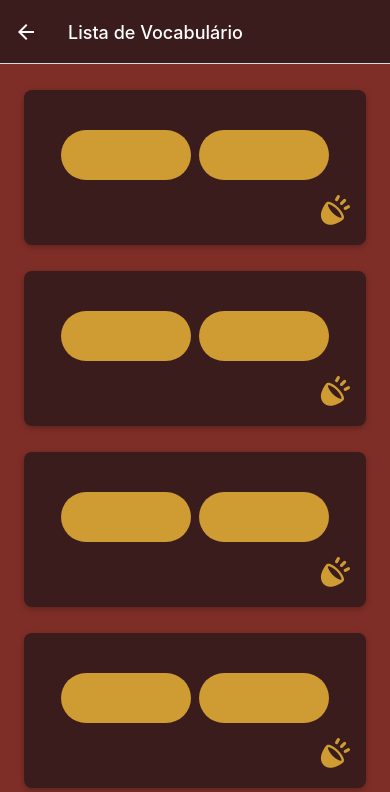
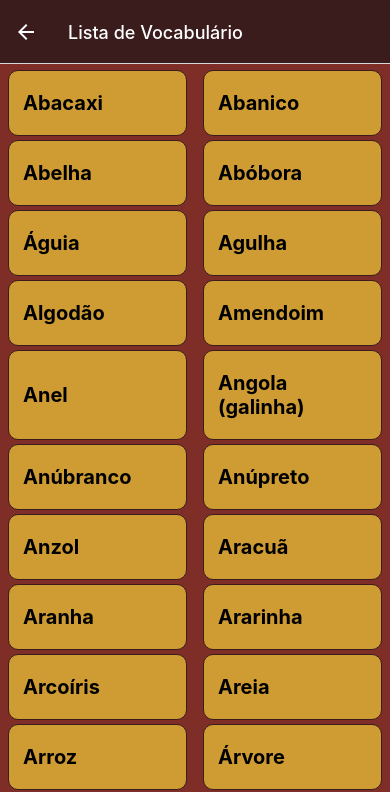
Before and after one commit to guikominami/Unati2022, a React Native app: screen /VocabularyListScreen in a window 390 px wide. Shown: the top 792 px of the page. Built offline with nearby package versions, Linux system fonts and the light colour scheme.

Commit message:
Lista de vocabulário pronta

```diff
--- a/App.js
+++ b/App.js
@@ -1,36 +1,30 @@
 import { StatusBar } from "expo-status-bar";
-import { StyleSheet, View, ImageBackground } from "react-native";
+import { StyleSheet, ImageBackground } from "react-native";
 import { LinearGradient } from "expo-linear-gradient";
 import { useFonts } from "expo-font";
 import { NavigationContainer } from "@react-navigation/native";
 import { createNativeStackNavigator } from "@react-navigation/native-stack";
 
-import AppLoading from "expo-app-loading";
+import { AppLoading } from "expo-app-loading";
 
 import PrimaryScreen from "./screens/PrimaryScreen";
 import VocabularyLearnScreen from "./screens/VocabularyLearnScreen";
 import VocabularyListScreen from "./screens/VocabularyListScreen";
 import PhrasesLearnScreen from "./screens/PhrasesLearnScreen";
 import PhrasesListScreen from "./screens/PhrasesListScreen";
+import Colors from "./constants/colors";
 
-import Colors from "./constants/colors";
+const Stack = createNativeStackNavigator();
 
 export default function App() {
   const [fontsLoaded] = useFonts({
-    "open-sans": require("./assets/fonts/OpenSans-Regular.ttf"),
-    "open-sans-bold": require("./assets/fonts/OpenSans-Bold.ttf"),
+    'open-sans': require('./assets/fonts/OpenSans-Regular.ttf'),
+    'open-sans-bold': require('./assets/fonts/OpenSans-Bold.ttf')
   });
-
-  //carregar a tela principal (splash screen) enquanto carrega as fontes
-  if (!fontsLoaded) {
-    return <AppLoading />;
-  }
-
-  const Stack = createNativeStackNavigator();
 
   return (
     <>
-      <StatusBar style="light" />
+      <StatusBar style="light"/>
       <NavigationContainer style={styles.rootContainer}>
         <Stack.Navigator
           screenOptions={{
@@ -48,6 +42,7 @@ export default function App() {
             name="VocabularyLearnScreen"
             component={VocabularyLearnScreen}
             options={{ title: 'Vocabulário' }}
+            params={{ wordId: 1 }}
           />
           <Stack.Screen
             name="VocabularyListScreen"
--- a/components/CategoryGridTile.js
+++ b/components/CategoryGridTile.js
@@ -33,10 +33,10 @@ const styles = StyleSheet.create({
     elevation: 4,
     overflow: 'hidden',
     borderWidth: 6,
-    borderColor: Colors.primary800
+    borderColor: Colors.primary800,
   },
   button: {
-    flex: 1
+    flex: 1,
   },
   innerContainer: {
     flex: 1,
@@ -47,6 +47,7 @@ const styles = StyleSheet.create({
   },
   title: {
     fontSize: 16,
-    fontFamily: 'open-sans-bold',
+    //fontFamily: 'open-sans-bold',
+    fontWeight: 'bold'
   }
 });
--- a/components/PrimaryButton.js
+++ b/components/PrimaryButton.js
@@ -40,5 +40,6 @@ const styles = StyleSheet.create({
     textAlign: 'center',
     fontSize: 24,
     fontFamily: 'open-sans',
+    elevation: 4
   }
 });
--- /dev/null
+++ b/components/VocabularyListItem.js
@@ -0,0 +1,43 @@
+import { View, Text, StyleSheet, Pressable } from 'react-native';
+
+import Colors from '../constants/colors';
+
+function VocabularyListItem({ word, onPress }){
+  return(
+    <View style={styles.listItem}>
+      <Pressable
+        android_ripple={{color: '#cccccc'}}
+        style={styles.button}
+        onPress={onPress}
+      >
+        <Text style={styles.itemText} adjustsFontSizeToFit>
+          {word}
+        </Text>
+      </Pressable>
+    </View>
+  )
+}
+
+export default VocabularyListItem;
+
+const styles = StyleSheet.create({
+  listItem: {
+    flex: 1,
+    borderColor: Colors.primary800,
+    borderWidth: 1,
+    borderRadius: 10,
+    padding: 8,
+    paddingVertical: 20,
+    paddingLeft: 14,
+    marginVertical: 2,
+    marginHorizontal: 8,
+    backgroundColor: Colors.primary600,
+    elevation: 4,
+    flexWrap: 'wrap',
+    justifyContent: 'center'
+  },
+  itemText: {
+    fontWeight: 'bold',
+    fontSize: 20,
+  }
+});
--- a/data/data.js
+++ b/data/data.js
@@ -2,9 +2,9 @@ import Category from "../models/category";
 import Vocabulary from "../models/vocabulary";
 
 export const CATEGORIES = [
-  new Category(1, "Vocabulário", "#f4ebdc", "VocabularyLearnScreen"),
+  new Category(1, "Desafio de Vocabulário", "#f4ebdc", "VocabularyLearnScreen"),
   new Category(2, "Lista de Vocabulário", "#CF9B33", "VocabularyListScreen"),
-  new Category(3, "Frases", "#7E2E27", "PhrasesLearnScreen"),
+  new Category(3, "Desafio de Frases", "#7E2E27", "PhrasesLearnScreen"),
   new Category(4, "Lista de Frases", "#3A1C1D", "PhrasesListScreen"),
 ];
 
@@ -104,7 +104,7 @@ export const VOCABULARY = [
     "tokerehi,tókoe",
     "tokerehi",
     "tókoe",
-    "Angola(galinha)",
+    "Angola (galinha)",
     "tókoe",
     require("../assets/images/vocabulary/angola.jpg"),
     require("../assets/audios/vocabulary/angola.wav")
@@ -474,7 +474,7 @@ export const VOCABULARY = [
     "kopîe,kopíke",
     "kopîe",
     "kopíke",
-    "Carniceira(marimbondo)",
+    "Carniceira (marimbondo)",
     "kopíke",
     require("../assets/images/vocabulary/carniceira.jpg"),
     require("../assets/audios/vocabulary/carniceira.wav")
@@ -674,7 +674,7 @@ export const VOCABULARY = [
     "Hîyeu,hîyo",
     "Hîyeu",
     "hîyo",
-    "Correção(formiga)",
+    "Correção (formiga)",
     "hîyo",
     require("../assets/images/vocabulary/correicao.jpg"),
     require("../assets/audios/vocabulary/correicao.wav")
@@ -854,7 +854,7 @@ export const VOCABULARY = [
     "hêve,hîu",
     "hêve",
     "hîu",
-    "Flor(de árvores)",
+    "Flor (de árvores)",
     "hîu",
     require("../assets/images/vocabulary/flordearvore.jpg"),
     require("../assets/audios/vocabulary/flordearvore.wav")
@@ -864,7 +864,7 @@ export const VOCABULARY = [
     "Ítukemea,itunoevoti",
     "Ítukemea",
     "itunoevoti",
-    "Flores(de jardim)",
+    "Flores (de jardim)",
     "itunoevoti",
     require("../assets/images/vocabulary/floresdejardim.jpg"),
     require("../assets/audios/vocabulary/floresdejardim.wav")
@@ -1024,7 +1024,7 @@ export const VOCABULARY = [
     "Kínati,kipâhi",
     "Kínati",
     "kipâhi",
-    "Guardachuva",
+    "Guarda chuva",
     "kipâhi",
     require("../assets/images/vocabulary/guardachuva.jpg"),
     require("../assets/audios/vocabulary/guardachuva.wav")
@@ -1094,7 +1094,7 @@ export const VOCABULARY = [
     "Xûruno,xukûyo",
     "Xûruno",
     "xukûyo",
-    "Joãodebarro",
+    "João de barro",
     "xukûyo",
     require("../assets/images/vocabulary/joaodebarro.jpg"),
     require("../assets/audios/vocabulary/joaodebarro.wav")
@@ -1924,7 +1924,7 @@ export const VOCABULARY = [
     "Hepíko,hepîpi",
     "Hepíko",
     "hepîpi",
-    "Tucanguira(formiga)",
+    "Tucanguira (formiga)",
     "hepîpi",
     require("../assets/images/vocabulary/tocandira.jpg"),
     require("../assets/audios/vocabulary/tocandira.wav")
--- a/package.json
+++ b/package.json
@@ -25,7 +25,8 @@
     "react-native-screens": "~3.15.0",
     "react-native-sound": "^0.11.2",
     "react-native-web": "~0.18.7",
-    "expo-av": "~12.0.4"
+    "expo-av": "~12.0.4",
+    "expo-splash-screen": "~0.16.2"
   },
   "devDependencies": {
     "@babel/core": "^7.12.9"
--- a/screens/VocabularyLearnScreen.js
+++ b/screens/VocabularyLearnScreen.js
@@ -7,14 +7,27 @@ import QuizItem from '../components/QuizItem';
 import Colors from '../constants/colors';
 import Title from '../components/Title';
 
-function VocabularyLearnScreen(){
+function VocabularyLearnScreen({ route }){
 
-  //adivinhação inicial será 1
-  const initialWord = 1;
+  var initialWordId = 0;
+
+  if (route.params !== undefined){
+    initialWordId = route.params.wordId;
+  }
+  else{
+    initialWordId = generateWordId();
+  }
+
+  function generateWordId(){
+    //sorteia a próxima pergunta entre os dados
+    const rndWordId = Math.floor(Math.random() * (VOCABULARY.length - 1) + 1);
+    //console.log(rndWordId);
+    return rndWordId;
+  }
 
   //setar a adivinhação corrente com a adivinhação inicial
   //toda vez que se dá um set, é renderizado novamente o componente
-  const [currentWordId, setCurrentWord] = useState(initialWord);
+  const [currentWordId, setCurrentWord] = useState(initialWordId);
 
   const selectedWord = VOCABULARY.find((word) => word.id === currentWordId);
 
@@ -22,9 +35,10 @@ function VocabularyLearnScreen(){
   var optionWord2 = selectedWord.option2;
 
   function optionSelectedHandler(){
-    //passa para a próxima pergunta
-    setCurrentWord(currentWordId + 1);
-    //console.log('Correct');
+
+    setCurrentWord(generateWordId());
+    //passa para a próxima pergunta (SE ACHAR MELHOR IR SEQUENCIAL)
+    //setCurrentWord(currentWordId + 1);
   }
 
   generateRandom();
--- a/screens/VocabularyListScreen.js
+++ b/screens/VocabularyListScreen.js
@@ -1,29 +1,42 @@
-import { View, FlatList } from 'react-native';
+import { View, FlatList, StyleSheet } from 'react-native';
 
 import { VOCABULARY } from '../data/data';
 
-import QuizItem from '../components/QuizItem';
+import VocabularyListItem from '../components/VocabularyListItem';
 
-function VocabularyListScreen(){
+function VocabularyListScreen({ navigation }){
+  function renderCategoryItem(itemData){
+    function pressHandler(){
+      navigation.navigate('VocabularyLearnScreen', {
+        wordId: itemData.item.id,
+        size: itemData.length
+      });
+    }
+
+    return (
+      <VocabularyListItem
+        word={itemData.item.optionPt}
+        onPress={pressHandler}
+      />
+    );
+  }
 
   return (
-    <View>
+    <View style={styles.listContainer}>
       <FlatList
         data={VOCABULARY}
-        renderItem={(itemData) => {
-          return(
-            <QuizItem
-              word={itemData.item.optionPt}
-              image={itemData.item.image}
-            />
-          )
-        }}
-        keyExtractor={(item, index) => {
-          return item.id;
-        }}
+        keyExtractor={(item, index) => item.id}
+        renderItem={renderCategoryItem}
+        numColumns={2}
       />
     </View>
   );
 }
 
 export default VocabularyListScreen;
+
+const styles = StyleSheet.create({
+  listContainer: {
+    marginTop: 4,
+  }
+})
```
Also changed, not shown: 1 other file (tests, documents, lock files or other folders).
